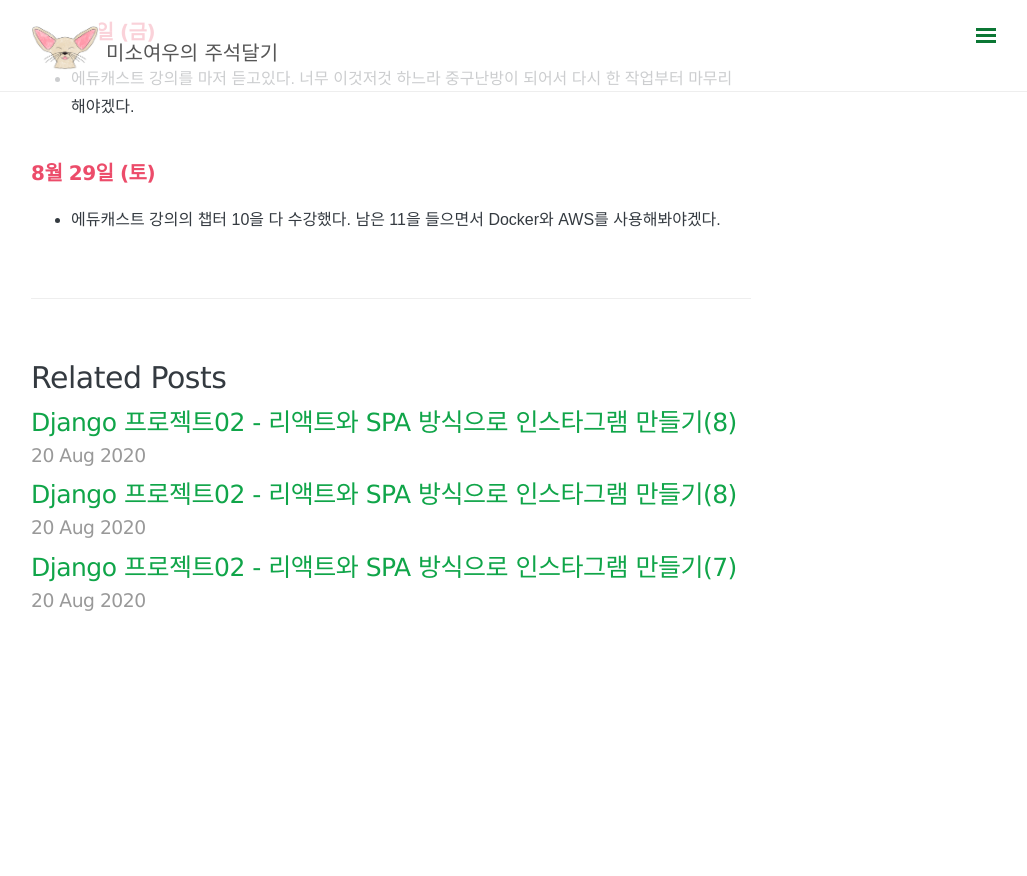
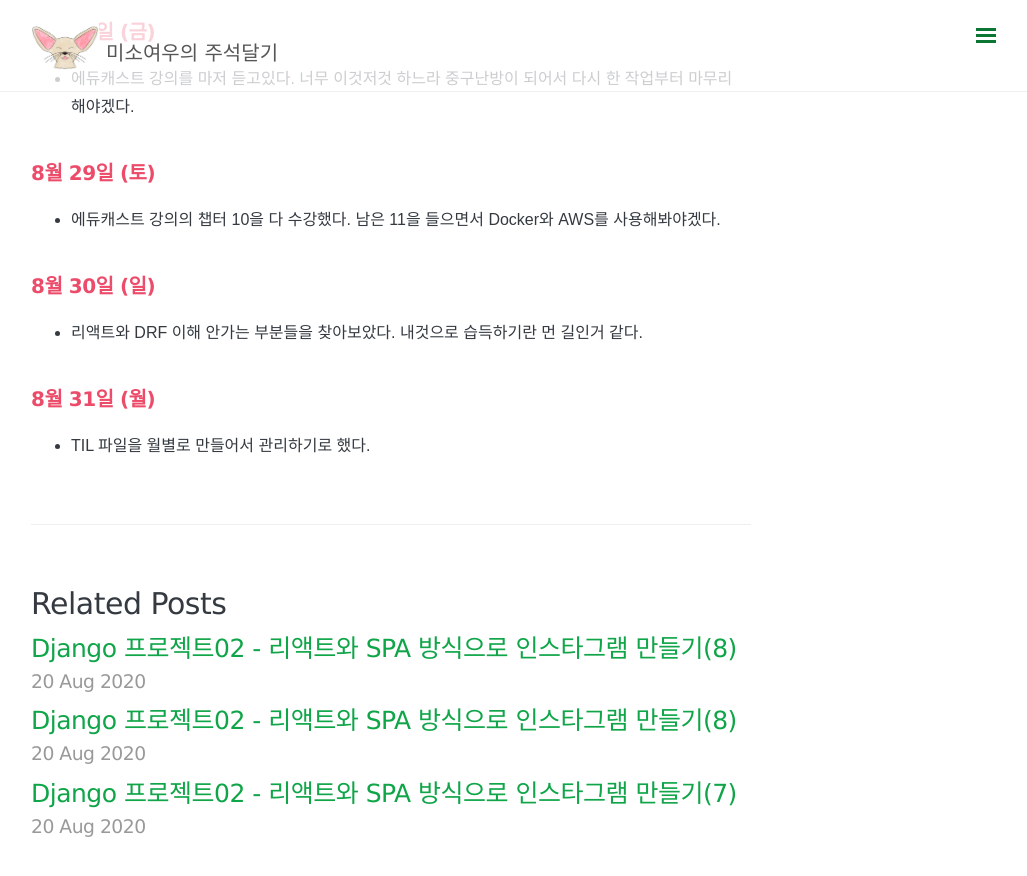
Before and after one commit to somefood/somefood.github.io, a Jekyll site: the page built from _posts/Today I Learned/2020-08-24-08-30-TIL.md, in a window 1280 px wide and 900 px high, scrolled down 610 px. Shown: the top 876 px of the window, without its empty margins (249-1276 px from the left). Built offline with Jekyll 4.4.1, drawn with Linux system fonts in a browser that asks for light colours; nearby versions of some CDN libraries; comment, search, counter and statistics services are not loaded; before the commit the page ends 1284 px from its top, so only the background shows below that.

Commit message:
수정: 내용 추가

```diff
--- a/_posts/Today I Learned/2020-08-24-08-30-TIL.md
+++ b/_posts/Today I Learned/2020-08-24-08-30-TIL.md
@@ -22,3 +22,9 @@ comments: true
 
 ## 8월 29일 (토)
 - 에듀캐스트 강의의 챕터 10을 다 수강했다. 남은 11을 들으면서 Docker와 AWS를 사용해봐야겠다.
+
+## 8월 30일 (일)
+- 리액트와 DRF 이해 안가는 부분들을 찾아보았다. 내것으로 습득하기란 먼 길인거 같다.
+
+## 8월 31일 (월)
+- TIL 파일을 월별로 만들어서 관리하기로 했다.
```
